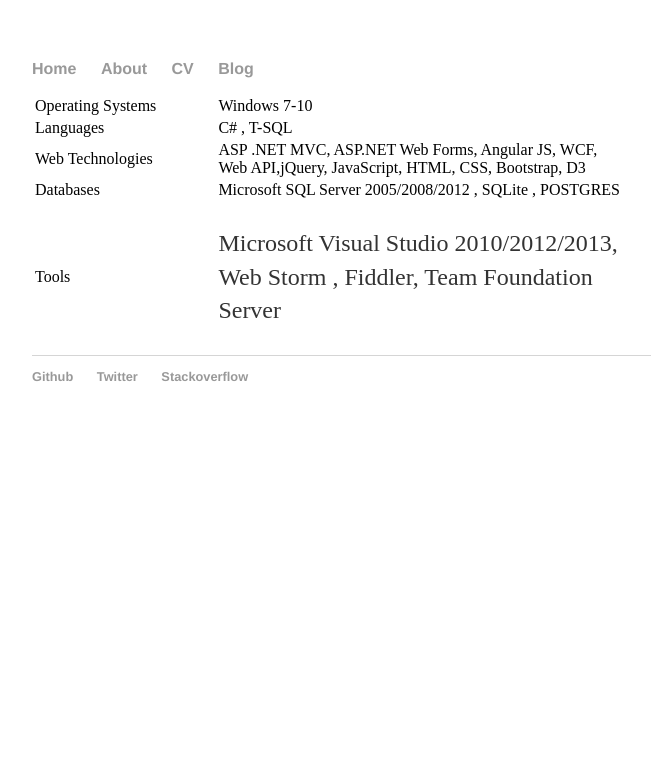
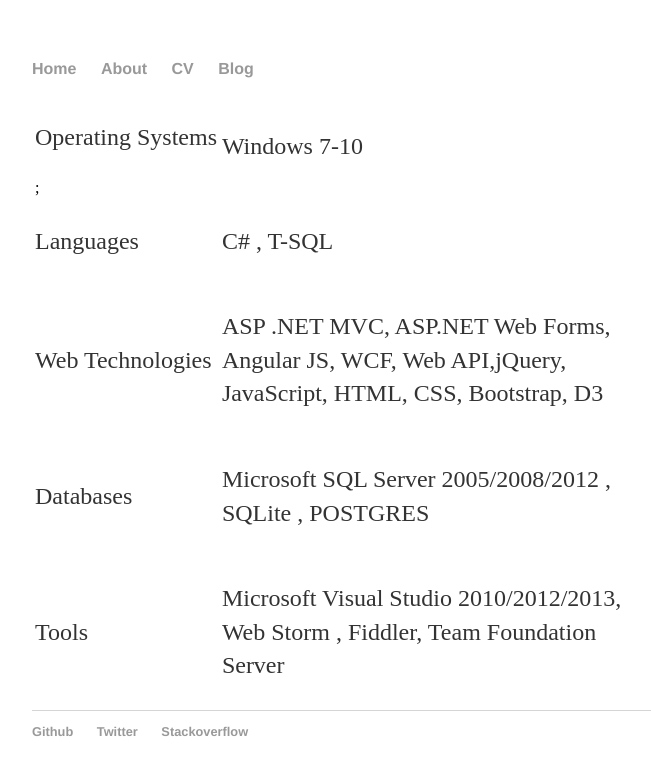
Before and after one commit to kitshrma/winniz.github.io, a plain HTML site: page cv/index.html in a window 1280 px wide. Shown: the whole page, without its empty margins (160-811 px from the left). Drawn offline with Linux system fonts and the light colour scheme.

Commit message:
Update index.html

```diff
--- a/cv/index.html
+++ b/cv/index.html
@@ -19,25 +19,25 @@
 <table style="width: 596px;">
 <tbody>
 <tr>
-<td style="width: 190px;">Operating Systems &nbsp;</td>
-<td style="width: 434px;">Windows 7-10</td>
+<td style="width: 190px;"><p>Operating Systems </p>;</td>
+<td style="width: 434px;"><p>Windows 7-10</p></td>
 </tr>
 <tr>
-<td style="width: 190px;">Languages</td>
-<td style="width: 434px;">C# , T-SQL</td>
+<td style="width: 190px;"><p>Languages</p></td>
+<td style="width: 434px;"><p>C# , T-SQL</p></td>
 </tr>
 <tr>
-<td style="width: 190px;">Web Technologies</td>
+<td style="width: 190px;"><p>Web Technologies</p></td>
 <td style="width: 434px;">
-ASP .NET MVC, ASP.NET Web Forms, Angular JS, WCF, Web API,jQuery, JavaScript, HTML, CSS, Bootstrap, D3
+<p>ASP .NET MVC, ASP.NET Web Forms, Angular JS, WCF, Web API,jQuery, JavaScript, HTML, CSS, Bootstrap, D3</p>
 </td>
 </tr>
 <tr>
-<td style="width: 190px;">Databases</td>
-<td style="width: 434px;">Microsoft SQL Server 2005/2008/2012 , SQLite , POSTGRES</td>
+<td style="width: 190px;"><p>Databases</p></td>
+<td style="width: 434px;"><p>Microsoft SQL Server 2005/2008/2012 , SQLite , POSTGRES</p></td>
 </tr>
 <tr>
-<td style="width: 190px;">Tools</td>
+<td style="width: 190px;"><p>Tools</p></td>
 <td style="width: 434px;">
 <p>Microsoft Visual Studio 2010/2012/2013, Web Storm , Fiddler, Team Foundation Server</p>
 </td>
```
